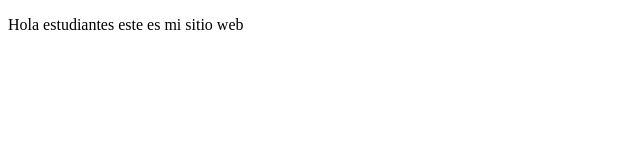
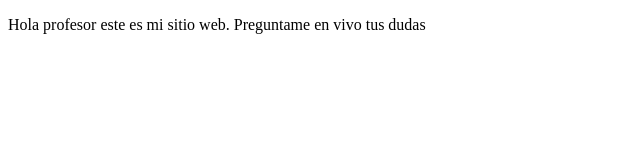
Before and after one commit to FranRuggi/proyectoDemoCursoPrework, a plain HTML site: page index.html in a window 1280 px wide. Shown: the whole page, without its empty margins (0-640 px from the left). Drawn offline with Linux system fonts and the light colour scheme.

Commit message:
cambios agregamos texto de pregunta

```diff
--- a/index.html
+++ b/index.html
@@ -8,7 +8,7 @@
 </head>
 <body>
     <p>
-        Hola estudiantes este es mi sitio web
+        Hola profesor este es mi sitio web. Preguntame en vivo tus dudas
 
     </p>
 </body>
```
